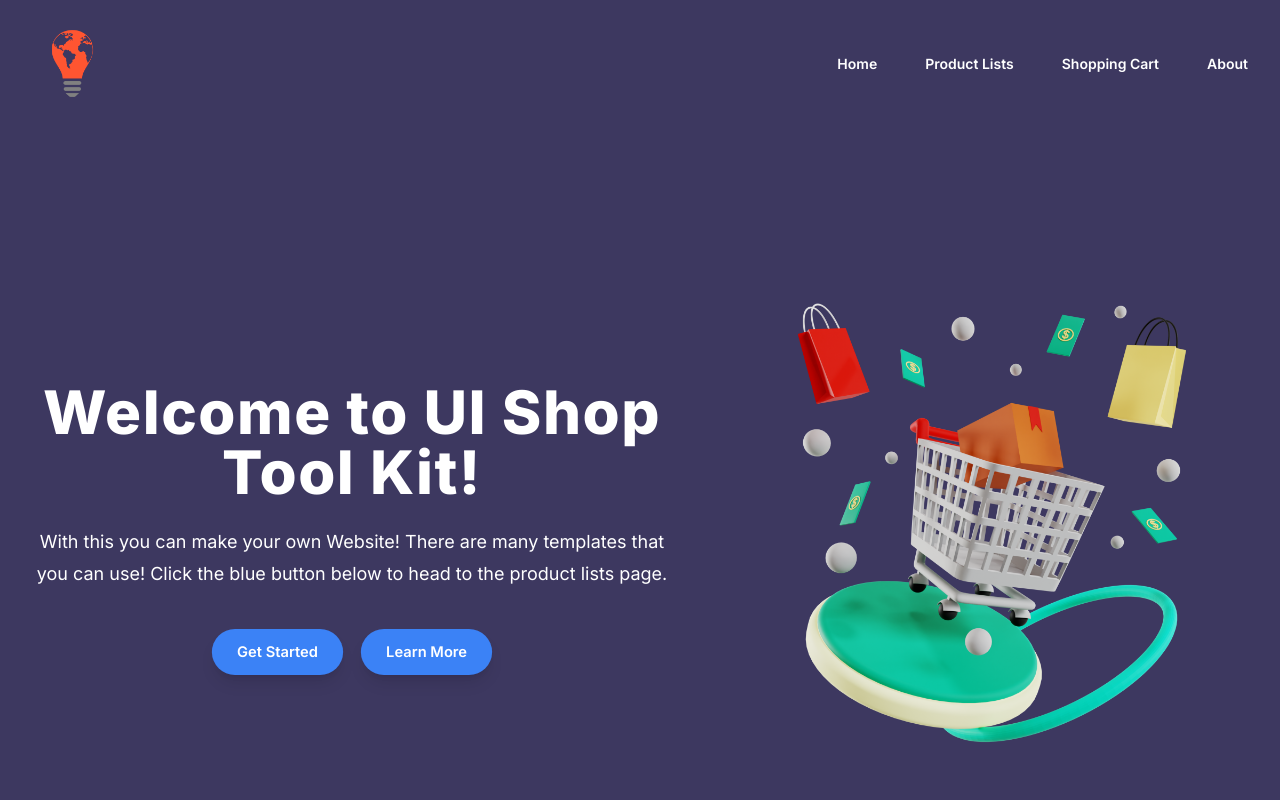
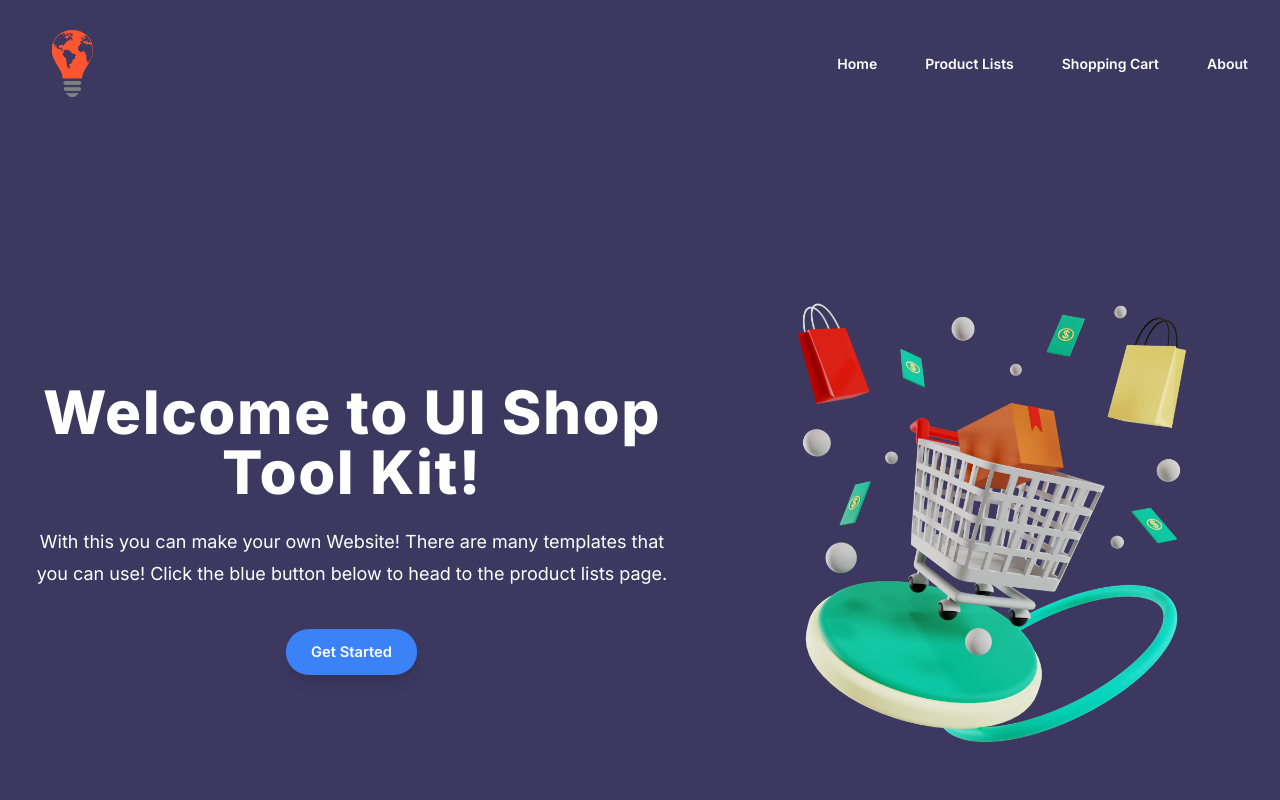
Before and after one commit to Bay-Valley-Tech-Code-Academy/UI-Tool-Kit, a Next.js app: page / in a window 1280 px wide. Shown: the top 800 px of the page. Built offline with nearby package versions, Linux system fonts and the light colour scheme.

Commit message:
removed the learn more button from homepage

```diff
--- a/src/app/page.js
+++ b/src/app/page.js
@@ -14,18 +14,12 @@ export default function Home() {
               that you can use! Click the blue button below to head to the
               product lists page.
             </p>
-            <div className="mt-10 flex items-center justify-center gap-6">
+            <div className="mt-10 flex items-center justify-center">
               <a
                 href="productlists#"
                 className="rounded-full bg-blue-500 px-6 py-3 text-sm font-semibold text-white shadow-lg hover:bg-blue-600 focus:outline-none focus:ring-2 focus:ring-blue-600 transition-transform transform hover:-translate-y-1 scale-105"
               >
                 Get Started
-              </a>
-              <a
-                href="about#"
-                className="rounded-full bg-blue-500 px-6 py-3 text-sm font-semibold text-white shadow-lg hover:bg-blue-600 focus:outline-none focus:ring-2 focus:ring-blue-600 transition-transform transform hover:-translate-y-1 scale-105"
-              >
-                Learn More
               </a>
             </div>
           </div>
```
